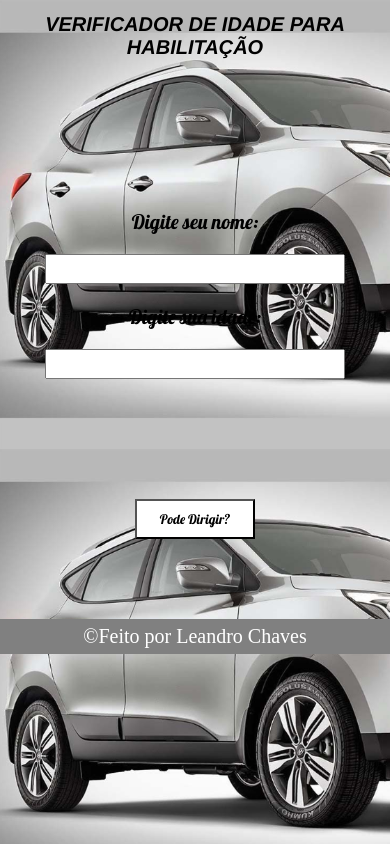
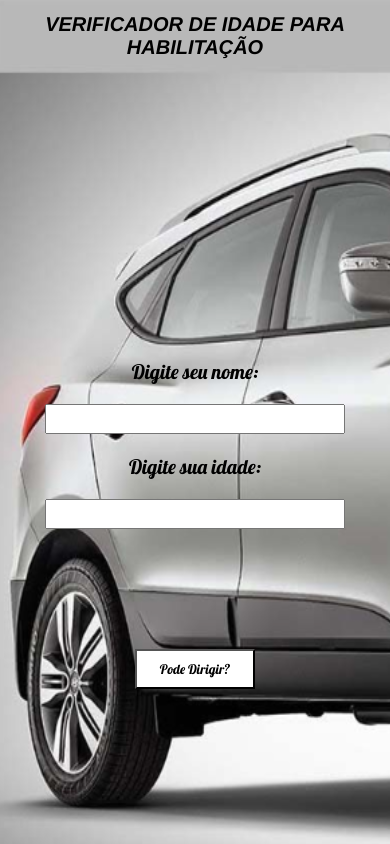
Before and after one commit to LeandroPChaves/testehabilitacao, a plain HTML site: page index.html in a window 390 px wide. Shown: the top 844 px of the page. Drawn offline with Linux system fonts and the light colour scheme.

Commit message:
Atualizando a responsividade

```diff
--- a/style.css
+++ b/style.css
@@ -62,3 +62,24 @@ footer{
    }
 
 }
+
+@media(max-width:450px){
+    header h1{
+     font-size: 20px;
+     color: black;
+    }
+    body{
+     margin:auto;
+     color: black;
+     background-image: url(imgcarro.png);
+     background-size: 1300px 1000px;
+    }
+    form{
+      margin-top: 300px;
+    }
+    footer{
+      width: 100%;
+      margin-top: 297px;
+    }
+
+ }
```
